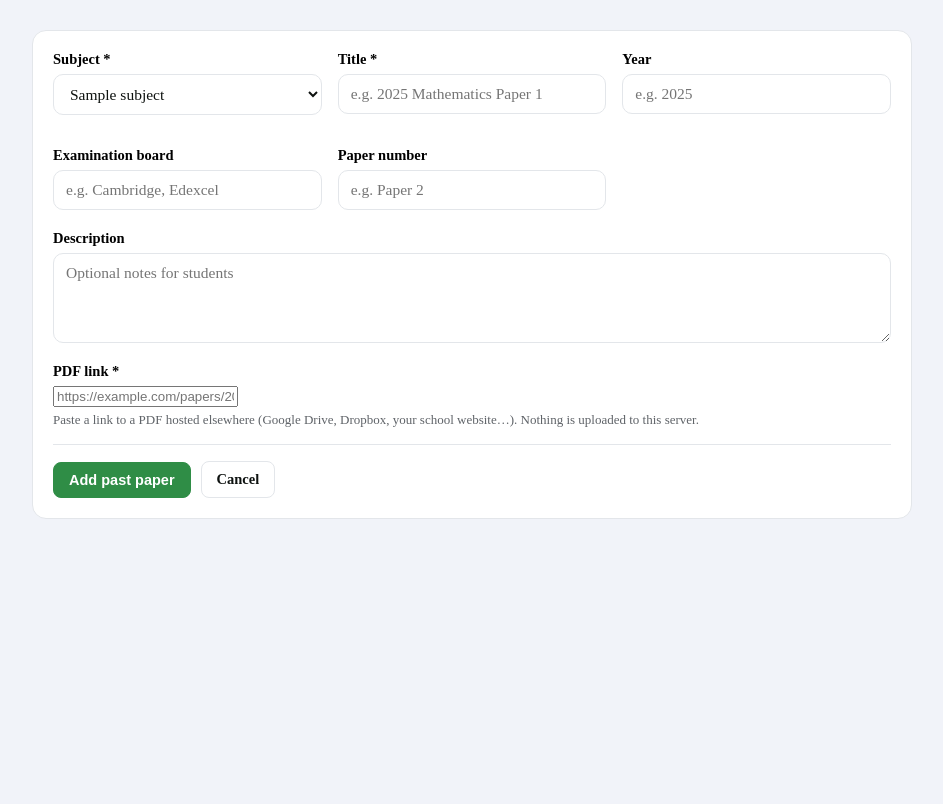
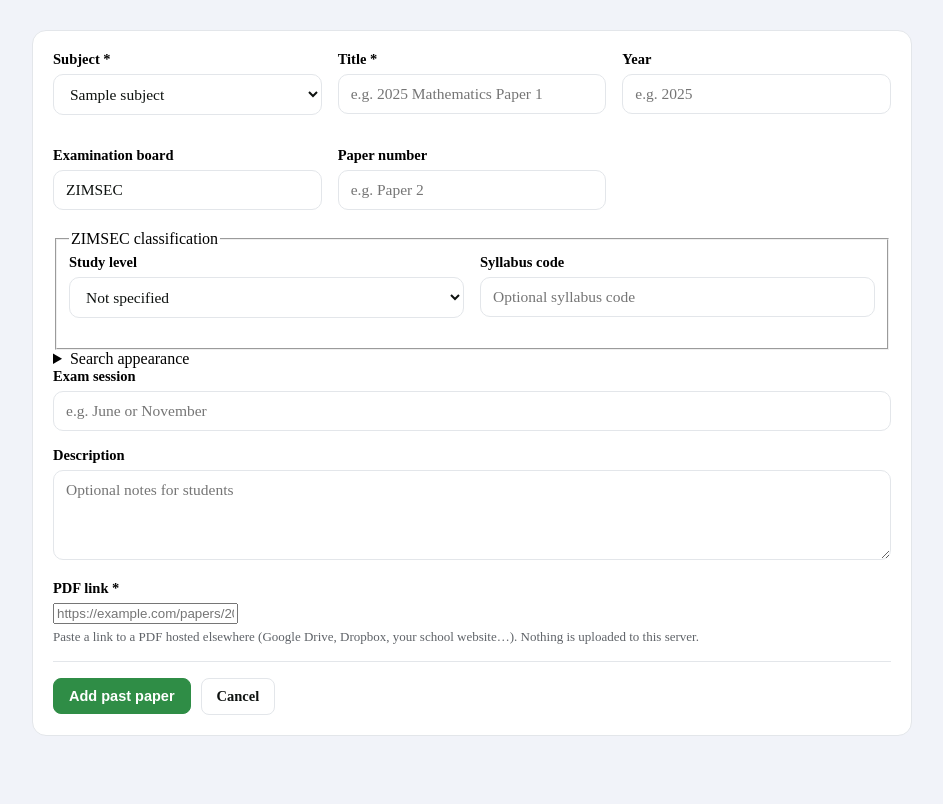
Before and after one commit to 1772hojaz/answered, a PHP site: page /manage-8f3ffdb330600372/past-papers/edit.php in a window 1280 px wide. Shown: the part 287-1091 px from the top of the page, without its empty margins (36-979 px from the left). Before the commit the page ends 806 px from the top, so only its background shows below. Run offline with PHP 8.4, Linux system fonts and the light colour scheme; the visitor is signed in with stand-in values (Sample User, id 1); tables that the repository leaves empty hold one stand-in row (values such as "Sample post").

Commit message:
Add ZIMSEC classification and SEO controls to past papers

```diff
--- a/htdocs/manage-8f3ffdb330600372/past-papers/edit.php
+++ b/htdocs/manage-8f3ffdb330600372/past-papers/edit.php
@@ -13,6 +13,9 @@ if ($id > 0 && $paper === null) {
     admin_redirect('past-papers/index.php');
 }
 
+if ($paper && !empty($paper['deleted_at'])) { flash_set('error','This paper is in the trash. Restore it first.'); admin_redirect('trash.php?type=papers'); }
+$metadata = $paper ?? [];
+$examSession = (string)($paper['exam_session'] ?? '');
 $subjects = subjects_list();
 if (!$subjects) {
     flash_set('error', 'Create a subject before adding past papers.');
@@ -22,13 +25,16 @@ if (!$subjects) {
 $title = (string) ($paper['title'] ?? '');
 $subjectId = (int) ($paper['subject_id'] ?? $subjects[0]['id']);
 $year = (int) ($paper['year'] ?? 0);
-$examBoard = (string) ($paper['exam_board'] ?? '');
+$examBoard = (string) ($paper['exam_board'] ?? 'ZIMSEC');
 $paperNumber = (string) ($paper['paper_number'] ?? '');
 $description = (string) ($paper['description'] ?? '');
 $pdfUrl = (string) ($paper['file_path'] ?? '');
 $error = '';
 
 if (($_SERVER['REQUEST_METHOD'] ?? 'GET') === 'POST') {
+    try { $metadata = resource_metadata($_POST); } catch (InvalidArgumentException $invalid) { $error = $invalid->getMessage(); }
+    $examSession = trim((string)($_POST['exam_session'] ?? ''));
+    if (mb_strlen($examSession,'UTF-8')>50) { $error='The exam session is too long.'; }
     $title = trim((string) ($_POST['title'] ?? ''));
     $subjectId = (int) ($_POST['subject_id'] ?? 0);
     $year = (int) ($_POST['year'] ?? 0);
@@ -45,6 +51,8 @@ if (($_SERVER['REQUEST_METHOD'] ?? 'GET') === 'POST') {
         $error = 'Please choose a subject.';
     } elseif ($year !== 0 && ($year < 1900 || $year > 2100)) {
         $error = 'Please enter a valid year (or leave it empty).';
+    } elseif (mb_strlen($examBoard,'UTF-8') > 100 || mb_strlen($paperNumber,'UTF-8') > 50 || mb_strlen($description,'UTF-8') > 2000) {
+        $error = 'The examination board, paper number, or description is too long.';
     }
 
     $link = $pdfUrl !== '' ? validate_paper_url($pdfUrl) : ['ok' => false];
@@ -56,6 +64,8 @@ if (($_SERVER['REQUEST_METHOD'] ?? 'GET') === 'POST') {
     }
 
     if ($error === '') {
+        db()->beginTransaction();
+        try {
         if ($paper === null) {
             $slug = unique_slug('past_papers', 'slug', slugify($title));
             q(
@@ -72,12 +82,10 @@ if (($_SERVER['REQUEST_METHOD'] ?? 'GET') === 'POST') {
                     (string) $link['url'],
                 ]
             );
+            $id = (int) db()->lastInsertId();
             flash_set('success', 'Past paper added.');
         } else {
             $filePath = $link['ok'] ? (string) $link['url'] : (string) $paper['file_path'];
-            if ($paper['file_path'] !== $filePath) {
-                delete_paper_file($paper['file_path'] ?? null);
-            }
             q(
                 'UPDATE past_papers SET subject_id = ?, title = ?, year = ?, exam_board = ?, paper_number = ?, description = ?, file_path = ?, file_size = 0, updated_at = NOW() WHERE id = ?',
                 [
@@ -94,7 +102,11 @@ if (($_SERVER['REQUEST_METHOD'] ?? 'GET') === 'POST') {
             flash_set('success', 'Past paper updated.');
         }
 
+        q('UPDATE past_papers SET level=?,syllabus_code=?,exam_session=?,seo_title=?,seo_description=? WHERE id=?',[$metadata['level'],$metadata['syllabus_code'],$examSession,$metadata['seo_title'],$metadata['seo_description'],$id]);
+        workspace_audit($paper ? 'update_paper' : 'create_paper','past_papers',$id,$title);
+        db()->commit();
         admin_redirect('past-papers/index.php');
+        } catch (Throwable $failure) { db()->rollBack(); error_log($failure->getMessage()); $error='Could not save this paper. Please try again.'; }
     }
 }
 
@@ -135,7 +147,7 @@ admin_header($paper ? 'Edit Past Paper' : 'Add Past Paper', 'papers');
 
     <label class="field">
       <span>Examination board</span>
-      <input type="text" name="exam_board" value="<?= e($examBoard) ?>" maxlength="100" placeholder="e.g. Cambridge, Edexcel">
+      <input type="text" name="exam_board" value="<?= e($examBoard) ?>" maxlength="100" placeholder="e.g. ZIMSEC">
     </label>
 
     <label class="field">
@@ -143,6 +155,9 @@ admin_header($paper ? 'Edit Past Paper' : 'Add Past Paper', 'papers');
       <input type="text" name="paper_number" value="<?= e($paperNumber) ?>" maxlength="50" placeholder="e.g. Paper 2">
     </label>
   </div>
+
+  <?php resource_metadata_fields($metadata); ?>
+  <label class="field"><span>Exam session</span><input type="text" name="exam_session" maxlength="50" value="<?= e($examSession) ?>" placeholder="e.g. June or November"></label>
 
   <label class="field">
     <span>Description</span>
```
